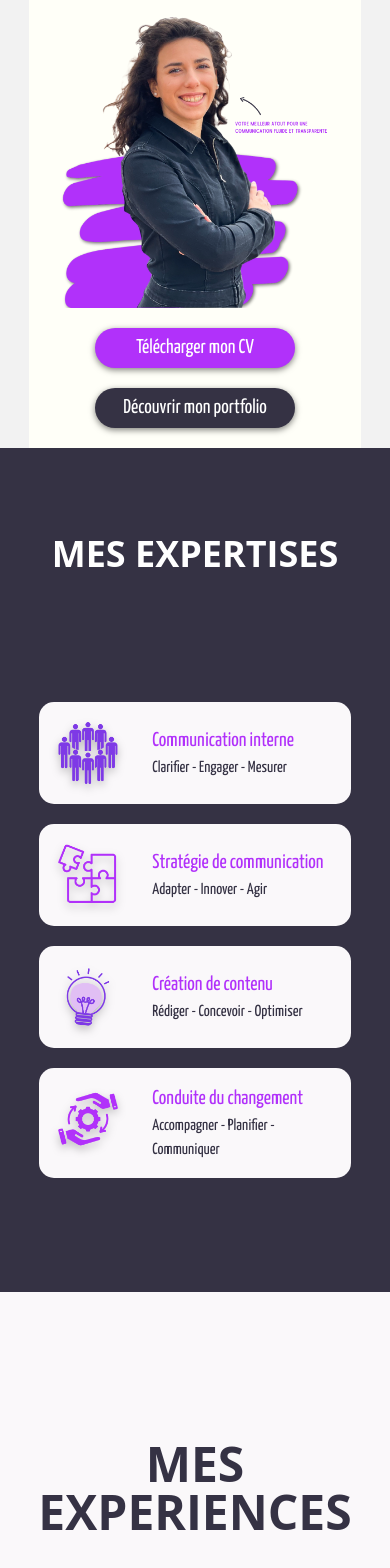
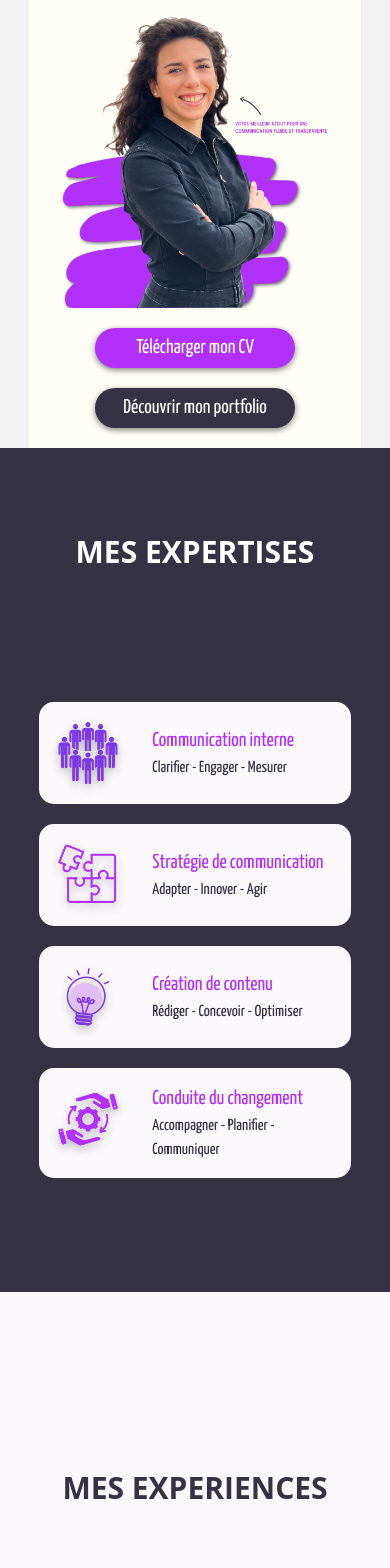
Before and after one commit to Luthernmr/portfolio-johanna-nemor, a React (Vite) app in the folder front/: page / in a window 390 px wide. Shown: the part 396-1964 px from the top of the page. Built offline with nearby package versions, Linux system fonts and the light colour scheme.

Commit message:
responsive

```diff
--- a/front/src/components/content/Experiences.tsx
+++ b/front/src/components/content/Experiences.tsx
@@ -62,7 +62,7 @@ export default function Experiences() {
     return (
         <Flex backgroundColor="#FAF8FA" height={"100vh"} maxH="100vh" width={"100%"} flexDirection={"column"} justifyContent={"end"} alignItems={"center"}>
             <Center h={'100%'} mt={"10vh"}>
-                <Heading  textAlign={"center"} size={"3xl"} color={"#353244"}>MES EXPERIENCES</Heading>
+                <Heading  textAlign={"center"} size={{base: "xl", lg:"3xl"}}  color={"#353244"}>MES EXPERIENCES</Heading>
             </Center>
             <Image   height="100%" position={"relative"} bottom={"0px"} src='/experience.png' display={{ base: "flex", lg: "none" }}/>
 
--- a/front/src/components/content/Expertises.tsx
+++ b/front/src/components/content/Expertises.tsx
@@ -29,7 +29,7 @@ export default function Expertises() {
                 </VStack>
             </Center>
             <Flex textAlign={"center"} flexDirection={'column'} alignItems="center" justifyContent={"space-between"} height={{ base: "20%", lg: "100%" }}>
-                <Heading mt="10vh" size={{ base: "2xl", xl: "3xl" }} color="white">MES EXPERTISES</Heading>
+                <Heading mt="10vh" size={{base: "xl", lg:"3xl"}}  color="white">MES EXPERTISES</Heading>
                 <Image display={{ base: "none", lg: "flex" }} height={"100%"} boxSize={"70%"} objectFit="cover" src='photo_joh_expertises.png' />
             </Flex >
         </Flex>
--- a/front/src/components/content/Projects.tsx
+++ b/front/src/components/content/Projects.tsx
@@ -7,8 +7,8 @@ export default function Projects() {
     return (
         <Flex width={"100%"} h={"100%"} backgroundColor={"#B131FA"} flexDirection={"column"} >
             <Flex alignItems={"center"} justifyContent={"space-around"} mt={"10vh"}>
-            <Heading textAlign={"center"} size={{base: "xl", lg:"3xl"}} color={"#FFFFF8"}>MES POJETS</Heading>
-                <ChakraLink as={ReactRouterLink} display={{base: "none", lg:"flex"}}  to={"/portfolio"} fontSize={"4xl"} textDecoration={"underline"} color="white" href='#portfolio'>Explorer mon portfolio</ChakraLink>
+            <Heading textAlign={"center"} size={{base: "xl", lg:"3xl"}} color={"#FFFFF8"}>MES PROJETS</Heading>
+                <ChakraLink as={ReactRouterLink} display={{base: "none", lg:"flex"}}  to={"/portfolio"} fontSize={"4xl"} textDecoration={"underline"} color="white" >Explorer mon portfolio</ChakraLink>
             </Flex>
             <ProjectCards />
         </Flex>
--- a/front/src/components/header/Header.tsx
+++ b/front/src/components/header/Header.tsx
@@ -25,7 +25,9 @@ export default function Header() {
 
     return (
         <HStack  h="10vh" justifyContent={"space-between"} width={"100%"} mb={"2vh"}>
-            <Image boxSize={{ base: "50px", lg: '70px' }} src='/Logo_jn.png' />
+            <ChakraLink as={ReactRouterLink} to={"/"}>
+                <Image boxSize={{ base: "50px", lg: '70px' }} src='/Logo_jn.png' />
+            </ChakraLink>
             <HStack fontSize={'2xl'} spacing={10} display={{ base: "none", lg: "flex" }}>
                 {header.map((elem, index) => (
                     <ChakraLink as={ReactRouterLink}
```
